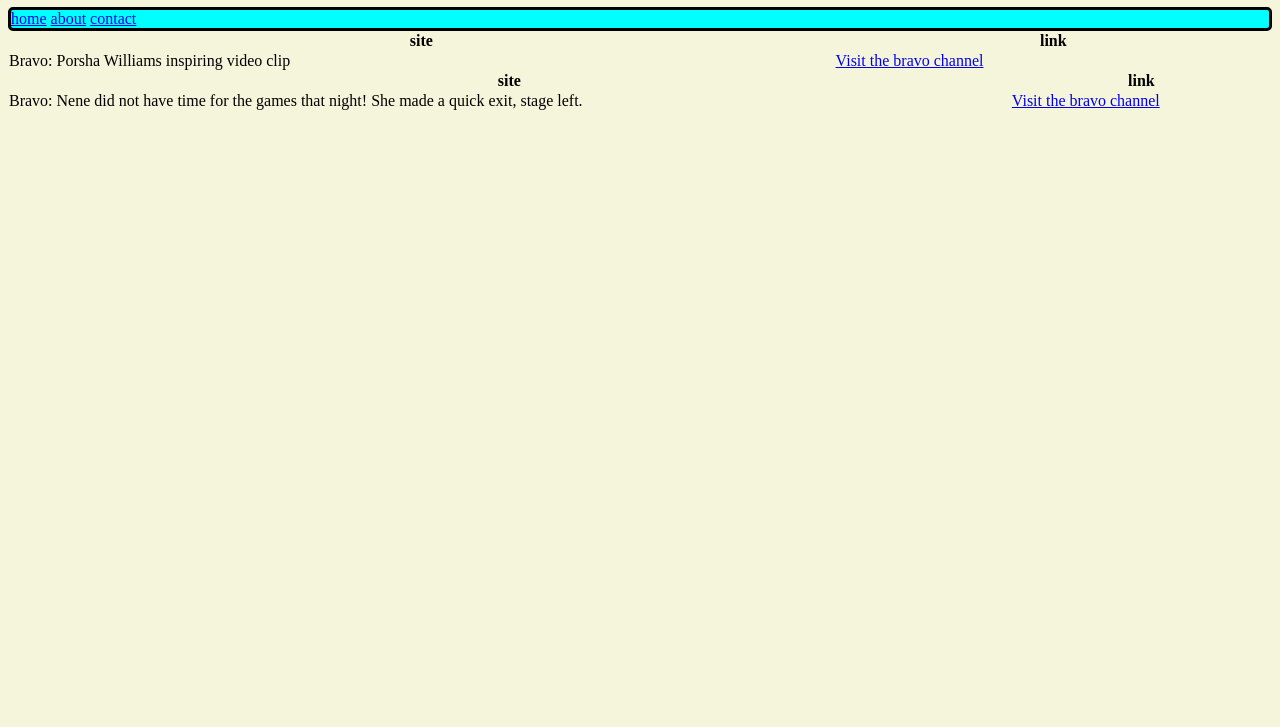
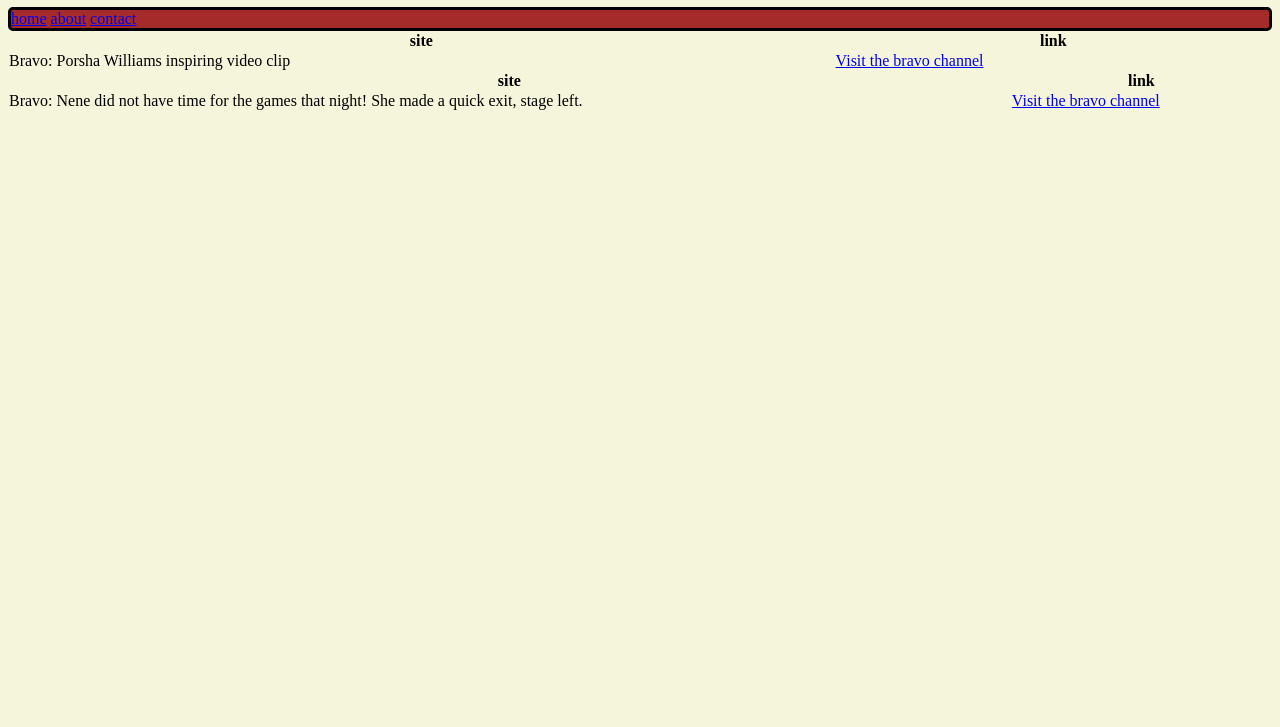
Before and after one commit to donavonhayes/Week7WEBSITE, a plain HTML site: page Week 8 Assignment/about.html in a window 1280 px wide. Shown: the part 73-800 px from the top of the page. Drawn offline with Linux system fonts and the light colour scheme.

Commit message:
8 commit

```diff
--- a/Week 8 Assignment/about.html
+++ b/Week 8 Assignment/about.html
@@ -15,7 +15,7 @@
   }
 
   div {
-      background-color: aqua;
+      background-color: brown;
       border-style: solid;
       border-color: black;
       border-radius: 5px;
```
Also changed, not shown: Week 8 Assignment/contact.html (+1 -1 lines), Week 8 Assignment/index.html (+1 -1 lines).
